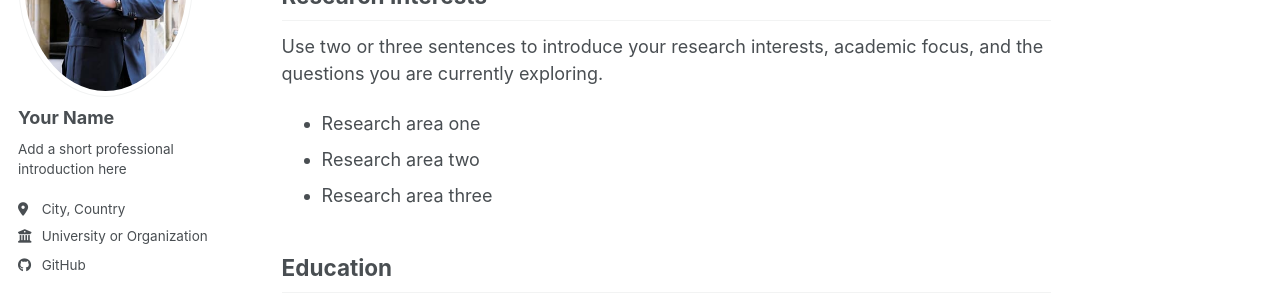
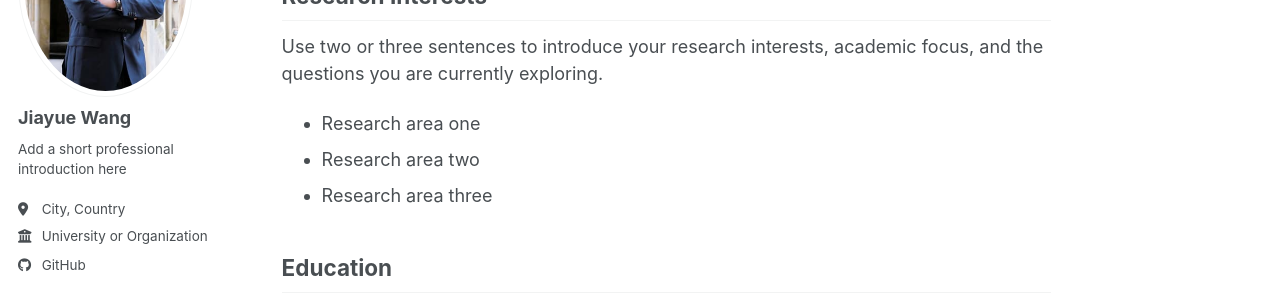
Before and after one commit to JerryWanna/JerryWanna.github.io, a Jekyll site: the page built from _pages/about.md, in a window 1280 px wide. Shown: the part 233-533 px from the top of the page. Built offline with Jekyll 4.4.1, drawn with Linux system fonts in a browser that asks for light colours; a style sheet for code colours, icons or effects is not loaded.

Commit message:
Update author name in configuration file

```diff
--- a/_config.yml
+++ b/_config.yml
@@ -24,7 +24,7 @@ repository               : "JerryWanna/JerryWanna.github.io"
 author:
   # Biographic information
   avatar           : "profile.jpg"
-  name             : "Your Name"
+  name             : "Jiayue Wang"
   pronouns         : # example: "she/her"
   bio              : "Add a short professional introduction here"
   location         : "City, Country"
```
